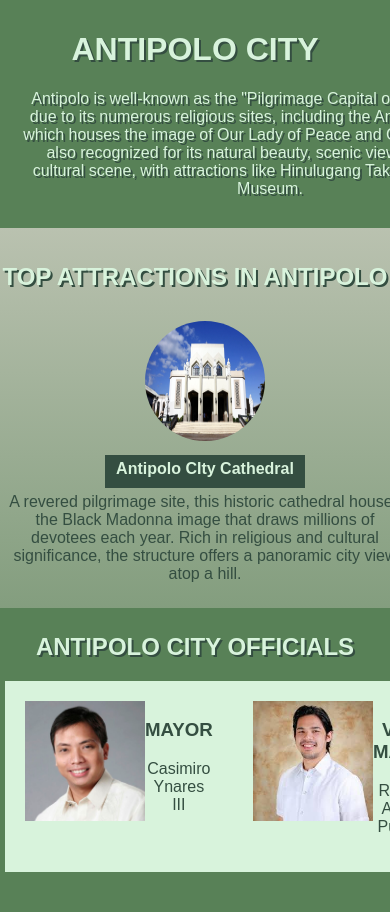
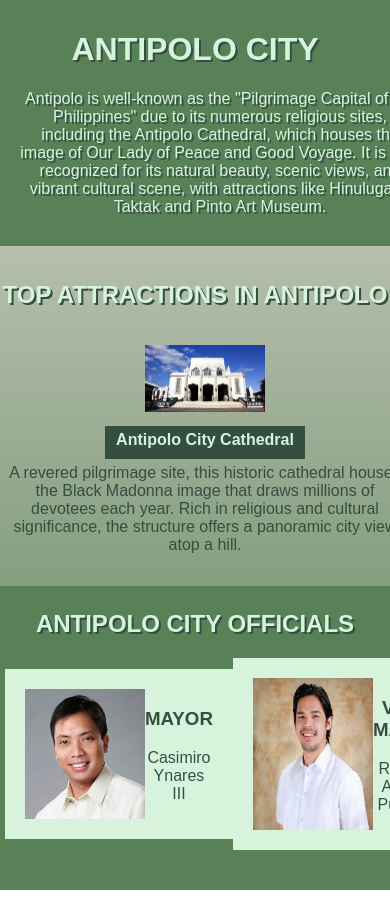
Before and after one commit to justinjayramos/hometown-homepage, a plain HTML site: page index.html in a window 390 px wide. Shown: the top 912 px of the page. After the commit the page ends 890 px from the top, so only its background shows below. Drawn offline with Linux system fonts and the light colour scheme; a web font is replaced by a local one.

Commit message:
Add files via upload

```diff
--- a/index.html
+++ b/index.html
@@ -1,6 +1,7 @@
 <!DOCTYPE html>
 <html lang="en">
 <head>
+    <title>Hometown</title>
     <meta charset="UTF-8">
     <meta name="viewport" content="width=device-width, initial-scale=1.0">
     <title>Document</title>
@@ -19,7 +20,7 @@
             <div class="place-container">
                 <div>
                     <img class="place-img" src="./images/cathedral.webp" alt="antipolo city cathedral">
-                    <h4>Antipolo CIty Cathedral</h4>
+                    <h4>Antipolo City Cathedral</h4>
                     <p class="caption">A revered pilgrimage site, this historic cathedral houses the Black Madonna image that draws millions of devotees each year. Rich in religious and cultural significance, the structure offers a panoramic city view atop a hill.</p>
                 </div>
                 <div>
--- a/styles.css
+++ b/styles.css
@@ -1,8 +1,23 @@
+@media (max-width: 768px) {
+    .place-container,
+    #officials-container {
+        flex-direction: column;
+        align-items: center;
+    }
+
+    #header-caption,
+    .caption {
+        width: 90%;
+        max-width: 400px;
+    }
+}
+
 body {
     margin: 0;
     text-align: center;
     background-image: linear-gradient(#dad7cd, #588157);
     font-family: "Cantora One", sans-serif;
+    font-display: swap;
     color: #d8f3dc;
 
 }
@@ -17,7 +32,7 @@ header {
 
 main{
     margin: 5px 0 10px;
-    padding:5px 0 10px
+    padding:5px 0 10px;
 }
 
 footer {
@@ -50,23 +65,20 @@ footer {
     width: 300px;
     color: #344e41;
     background-color: #d8f3dc;
-    padding: 20px 20px;
+    padding: 20px;
 }
 
 .place-img {
     width: 120px;
-    height: 120px;
-    border-radius: 50%;
     padding: 5px;
-    margin: 5px
+    margin: 5px;
 }
 
 .officials-img {
     width: 120px;
-    height: 120px;
 }
 
-#city, h2, h3{
+#city, h2, h3 {
     text-transform: uppercase;
 }
 
```
